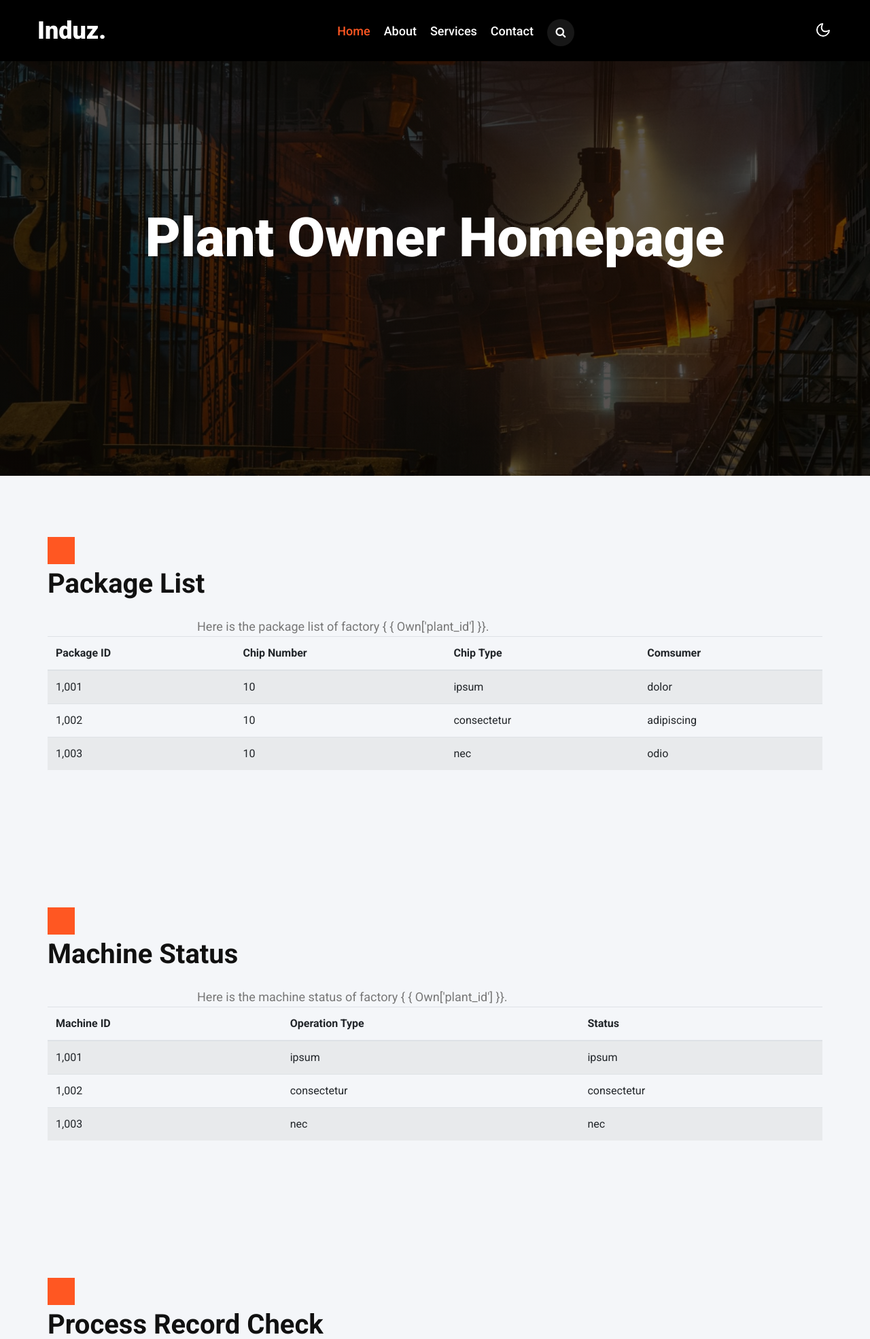
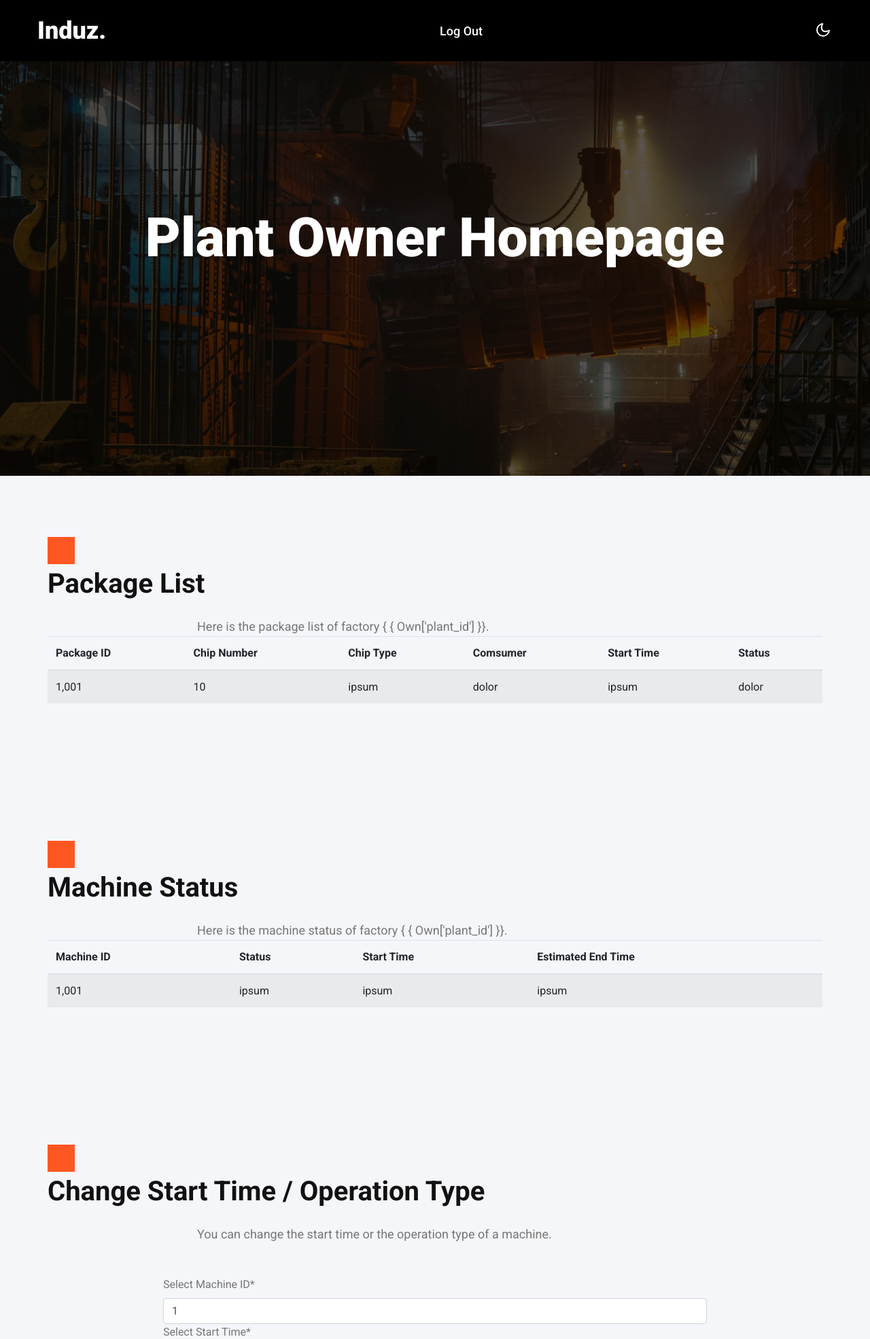
Before and after one commit to CSC3170-2022Fall/project-team-14, a Flask app: page /index_plant in a window 1280 px wide. Shown: the top 1970 px of the page at 68% size. Run offline with Flask 2, Linux system fonts and the light colour scheme.

Commit message:
plant homepage modify

```diff
--- a/App/templates/index_plant.html
+++ b/App/templates/index_plant.html
@@ -5,8 +5,6 @@
   <!-- Required meta tags -->
   <meta charset="utf-8">
   <meta name="viewport" content="width=device-width, initial-scale=1, shrink-to-fit=no">
-  <meta name="keywords"
-    content="Induz Responsive web template, Bootstrap Web Templates, Android Compatible web template, Smartphone Compatible web template, free webdesigns for Nokia, Samsung, LG, SonyEricsson, Motorola web design" />
   <title>Chip Manufacture | Home</title>
   <link href="http://fonts.googleapis.com/css2?family=Roboto:ital,wght@0,400;0,500;0,700;0,900;1,400&display=swap"
     rel="stylesheet">
@@ -37,35 +35,8 @@
 
           <div class="collapse navbar-collapse" id="navbarTogglerDemo02">
             <ul class="navbar-nav mx-lg-auto">
-              <li class="nav-item active">
-                <a class="nav-link" href="index.html">Home</a>
-              </li>
               <li class="nav-item">
-                <a class="nav-link" href="about.html">About</a>
-              </li>
-              <li class="nav-item">
-                <a class="nav-link" href="services.html">Services</a>
-              </li>
-
-              <li class="nav-item">
-                <a class="nav-link" href="contact.html">Contact</a>
-              </li>
-              <li class="nav-item mr-lg-3 mr-4" title="Search"><a href="#search" class="search-btn">
-                  <span class="fa fa-search" aria-hidden="true"></span></a></li>
-              <!--/search-right-->
-              <!-- search popup -->
-              <div id="search" class="pop-overlay">
-                <div class="popup">
-                  <form action="#" method="GET" class="w3l-hnyform d-sm-flex">
-                    <input type="search" placeholder="Search.." name="search" required="required" autofocus>
-                    <button type="submit">Search</button>
-                    <a class="close" href="#url">&times;</a>
-                  </form>
-                </div>
-              </div>
-              <!-- /search popup -->
-              <!--//search-right-->
-
+                <a class="nav-link" href="{{ url_for('auth.logout') }}">Log out</a >
             </ul>
 
           </div>
@@ -116,6 +87,8 @@
                 <th>Chip Number</th>
                 <th>Chip Type</th>
                 <th>Comsumer</th>
+                <th>Start Time</th>
+                <th>Status</th>
               </tr>
             </thead>
             <tbody>
@@ -124,19 +97,19 @@
                 <td>10</td>
                 <td>ipsum</td>
                 <td>dolor</td>
+                <td>ipsum</td>
+                <td>dolor</td>
               </tr>
+              {%- for package in package_list %}
               <tr>
-                <td>1,002</td>
-                <td>10</td>
-                <td>consectetur</td>
-                <td>adipiscing</td>
+                <td>{{ package['package_id'] }}</td>
+                <td>{{ package['chip_number'] }}</td>
+                <td>{{ package['chip_type'] }}</td>
+                <td>{{ package['consumer_id'] }}</td>
+                <td>{{ package['start_time'] }}</td>
+                <td>{{ package['status'] }}</td>
               </tr>
-              <tr>
-                <td>1,003</td>
-                <td>10</td>
-                <td>nec</td>
-                <td>odio</td>
-              </tr>
+              {%- endfor %}
             </tbody>
           </table>
         </div>
@@ -157,8 +130,9 @@
             <thead>
               <tr>
                 <th>Machine ID</th>
-                <th>Operation Type</th>
                 <th>Status</th>
+                <th>Start Time</th>
+                <th>Estimated End Time</th>
               </tr>
             </thead>
             <tbody>
@@ -166,17 +140,16 @@
                 <td>1,001</td>
                 <td>ipsum</td>
                 <td>ipsum</td>
+                <td>ipsum</td>
               </tr>
+              {%- for status in status_list %}
               <tr>
-                <td>1,002</td>
-                <td>consectetur</td>
-                <td>consectetur</td>
+                <td>{{ status['machine_id'] }}</td>
+                <td>{{ status['status'] }}</td>
+                <td>{{ status['start_time'] }}</td>
+                <td>{{ status['end_time'] }}</td>
               </tr>
-              <tr>
-                <td>1,003</td>
-                <td>nec</td>
-                <td>nec</td>
-              </tr>
+              {%- endfor %}
             </tbody>
           </table>
         </div>
@@ -189,105 +162,34 @@
     <div class="container py-lg-5 py-md-4 py-2">
       <div class="col-lg-12">
         <h6 class="title-subhny mb-2"><span></span></h6>
-        <h3 class="title-w3l mb-4">Process Record Check</h3>
-        <p class="para-sub pr-lg-5 mt-md-4 mt-3 mx-auto">You can check the record of a certain package.
+        <h3 class="title-w3l mb-4">Change Start Time / Operation Type</h3>
+        <p class="para-sub pr-lg-5 mt-md-4 mt-3 mx-auto">You can change the start time or the operation type of a machine.
         </p>
         <div class="form-inner-cont pt-lg-5">
-          <form action="{ { url_for('plant.search') }}" method="post" class="signin-form">
-            <div class="form-grids">
-              <div class="form-input">
-                <input type="text" name="packageID" id="packageID" placeholder="Enter package ID*" required />
+          <form action="{ { url_for('plant.change_start_operation') }}" method="post" class="signin-form">
+            <div class="form-group">
+              <label for="machine_id">Select Machine ID*</label>
+              <select class="form-control">
+                <option>1</option>
+                <option>2</option>
+                {%- for status in status_list %}
+                <option>{{ status['machine_id'] }}</option>
+                {%- endfor %}
+              </select>
+              <label for="start_time">Select Start Time*</label>
+              <div class="form-grids">
+                <div class="form-input">
+                  <input type="text" name="packageID" id="packageID" placeholder="Enter package ID*" required />
+                </div>
               </div>
-            </div>
-            <div class="text-right">
-              <button class="btn btn-style btn-effect">Search</button>
-            </div>
-          </form>
-        </div>
-        <div class="table-responsive">
-          <table class="table table-striped">
-            <thead>
-              <tr>
-                <th>Operation Type</th>
-                <th>Machine ID</th>
-                <th>Start Time</th>
-                <th>End Time</th>
-                <th>Expense</th>
-              </tr>
-            </thead>
-            <tbody>
-              <tr>
-                <td>1,001</td>
-                <td>10</td>
-                <td>0</td>
-                <td>1</td>
-                <td>10</td>
-              </tr>
-              <tr>
-                <td>1,002</td>
-                <td>10</td>
-                <td>0</td>
-                <td>1</td>
-                <td>10</td>
-              </tr>
-              <tr>
-                <td>1,003</td>
-                <td>10</td>
-                <td>0</td>
-                <td>1</td>
-                <td>10</td>
-              </tr>
-            </tbody>
-          </table>
-        </div>
-      </div>
-    </div>
-  </div>
-  <!--//w3l-content-1-->
-  <!--/w3l-content-->
-  <div class="w3l-content-2 w3l-progressblock py-5">
-    <div class="container py-lg-5 py-md-4 py-2">
-      <div class="col-lg-12">
-        <h6 class="title-subhny mb-2"><span></span></h6>
-        <h3 class="title-w3l mb-4">Change Start Time</h3>
-        <p class="para-sub pr-lg-5 mt-md-4 mt-3 mx-auto">You can change the start time of a machine.
-        </p>
-        <div class="form-inner-cont pt-lg-5">
-          <form action="{ { url_for('plant.change_start_time') }}" method="post" class="signin-form">
-            <div class="form-grids">
-              <div class="form-input">
-                <input type="text" name="machineID" id="machineID" placeholder="Enter machine ID*" required />
-              </div>
-              <div class="form-input">
-                <input type="text" name="startTime" id="startTime" placeholder="Enter Start Time*" required />
-              </div>
-            </div>
-            <div class="text-right">
-              <button class="btn btn-style btn-effect">Apply</button>
-            </div>
-          </form>
-        </div>
-      </div>
-    </div>
-  </div>
-  <!--//w3l-content-1-->
-  <!--/w3l-content-->
-  <div class="w3l-content-2 w3l-progressblock py-5">
-    <div class="container py-lg-5 py-md-4 py-2">
-      <div class="col-lg-12">
-        <h6 class="title-subhny mb-2"><span></span></h6>
-        <h3 class="title-w3l mb-4">Change Operation Type</h3>
-        <p class="para-sub pr-lg-5 mt-md-4 mt-3 mx-auto">You can change the operation type of a machine.
-        </p>
-        <div class="form-inner-cont pt-lg-5">
-          <form action="{ { url_for('plant.change_operation_type') }}" method="post" class="signin-form">
-            <div class="form-grids">
-              <div class="form-input">
-                <input type="text" name="machineID" id="machineID" placeholder="Enter machine ID*" required />
-              </div>
-              <div class="form-input">
-                <input type="text" name="operationType" id="operationType" placeholder="Enter Operation Type*" required />
-              </div>
+              <label for="operation_type">Select Operation Type*</label>
+              <select class="form-control">
+                <option>1</option>
+                <option>2</option>
+                {%- for operation_type in operation_type_list %}
+                <option>{{ operation_type['operation_type'] }}</option>
+                {%- endfor %}
+              </select>
             </div>
             <div class="text-right">
               <button class="btn btn-style btn-effect">Apply</button>
```
